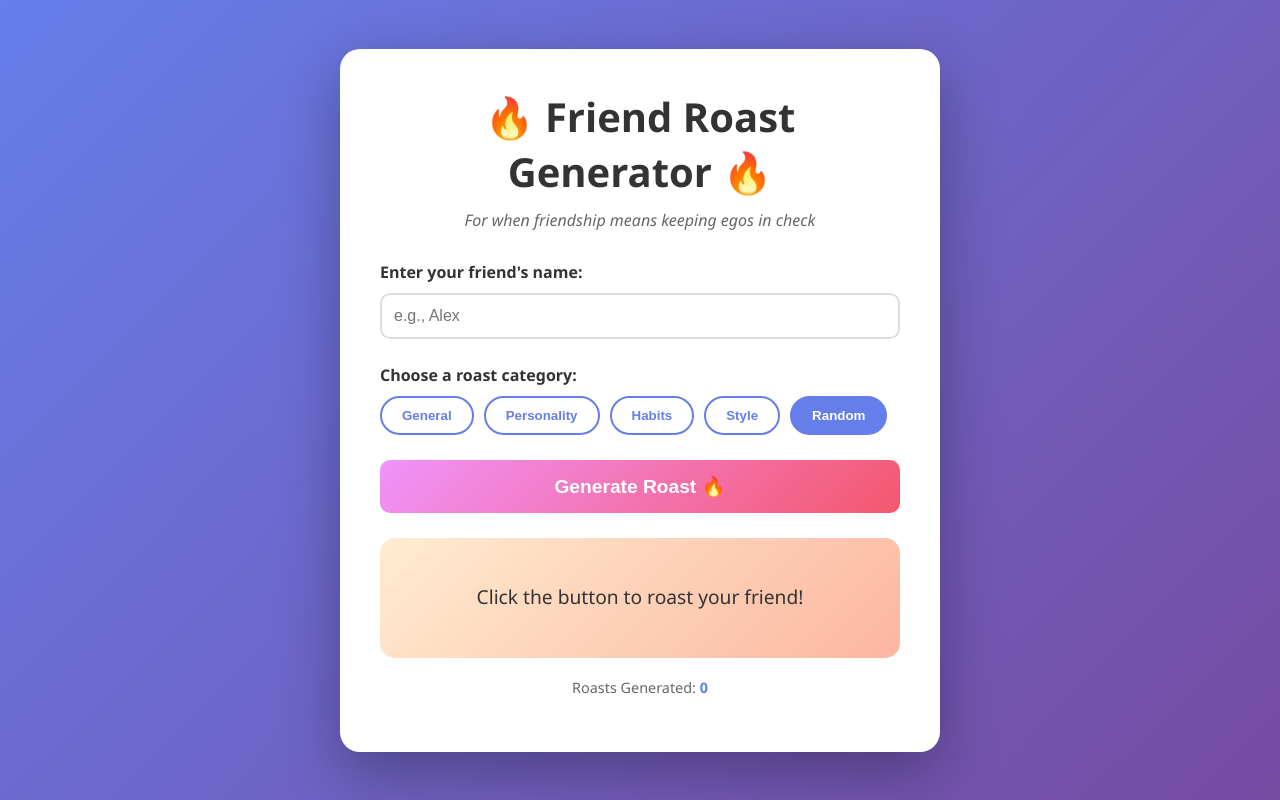
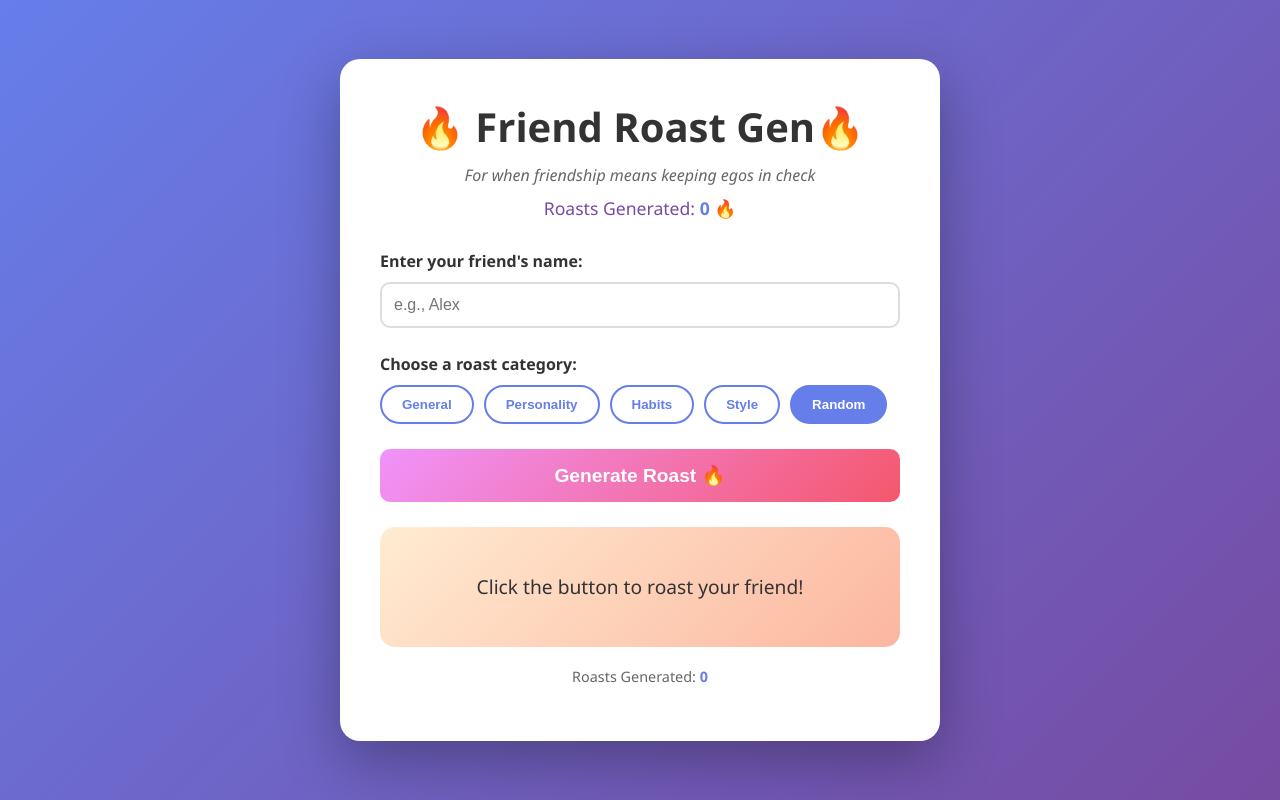
Before and after one commit to MohitPaudel05/github-demo, a plain HTML site: page index.html in a window 1280 px wide. Drawn offline with Linux system fonts and the light colour scheme.

Commit message:
khai vuley

```diff
--- a/index.html
+++ b/index.html
@@ -11,10 +11,13 @@
   <body>
     <div class="container">
       <header>
-        <h1>🔥 Friend Roast Generator 🔥</h1>
+        <h1>🔥 Friend Roast Gen🔥</h1>
         <p class="subtitle">
           For when friendship means keeping egos in check
         </p>
+        <div class="counter-section">
+          <p>Roasts Generated: <span id="roastCounter">0</span> 🔥</p>
+        </div>
       </header>
 
       <div class="input-section">
--- a/script.js
+++ b/script.js
@@ -52,13 +52,19 @@ const roasts = {
 
 // State
 let selectedCategory = "random";
-let roastCount = 0;
 let lastRoast = "";
+
+// Load saved roast count from localStorage or start at 0
+let roastCount = parseInt(localStorage.getItem('roastCount')) || 0;
 
 // Elements
 const friendNameInput = document.getElementById("friendName");
 const roastBtn = document.getElementById("roastBtn");
 const roastText = document.getElementById("roastText");
+const roastCounter = document.getElementById("roastCounter");
+
+// Initialize counter display
+roastCounter.textContent = roastCount;
 const roastCountDisplay = document.getElementById("roastCount");
 const shareBtn = document.getElementById("shareBtn");
 const categoryButtons = document.querySelectorAll(".category-btn");
@@ -115,9 +121,10 @@ function generateRoast() {
     roastText.style.transition = "opacity 0.5s";
   }, 200);
 
-  // Update count
+  // Update count and save to localStorage
   roastCount++;
-  roastCountDisplay.textContent = roastCount;
+  localStorage.setItem('roastCount', roastCount);
+  roastCounter.textContent = roastCount;
 
   // Show share button
   shareBtn.style.display = "block";
--- a/style.css
+++ b/style.css
@@ -33,6 +33,19 @@ body {
     opacity: 1;
     transform: translateY(0);
   }
+}
+
+.counter-section {
+  text-align: center;
+  margin-top: 10px;
+  font-size: 1.1em;
+  color: #764ba2;
+  font-weight: 500;
+}
+
+#roastCounter {
+  font-weight: bold;
+  color: #667eea;
 }
 
 header {
```
